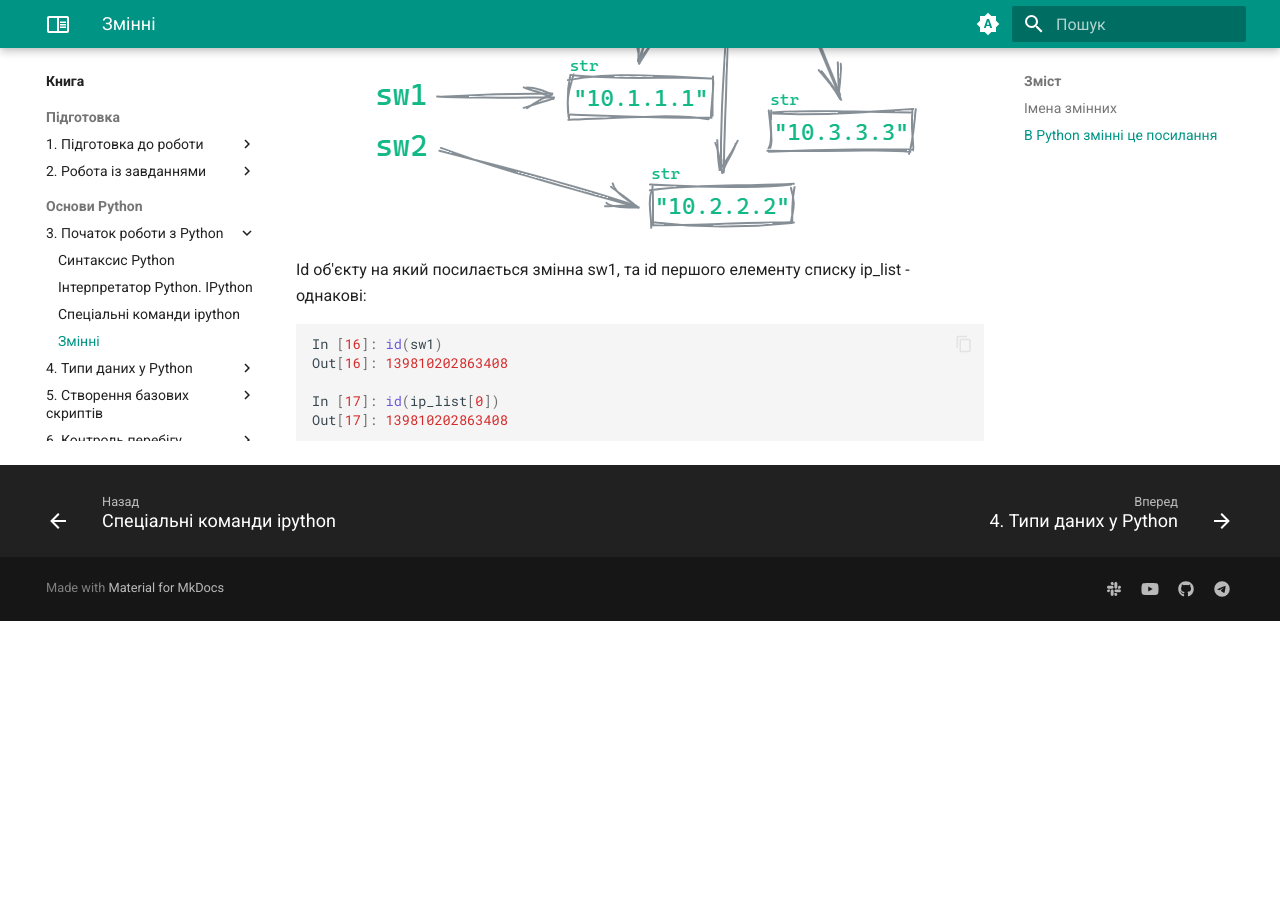
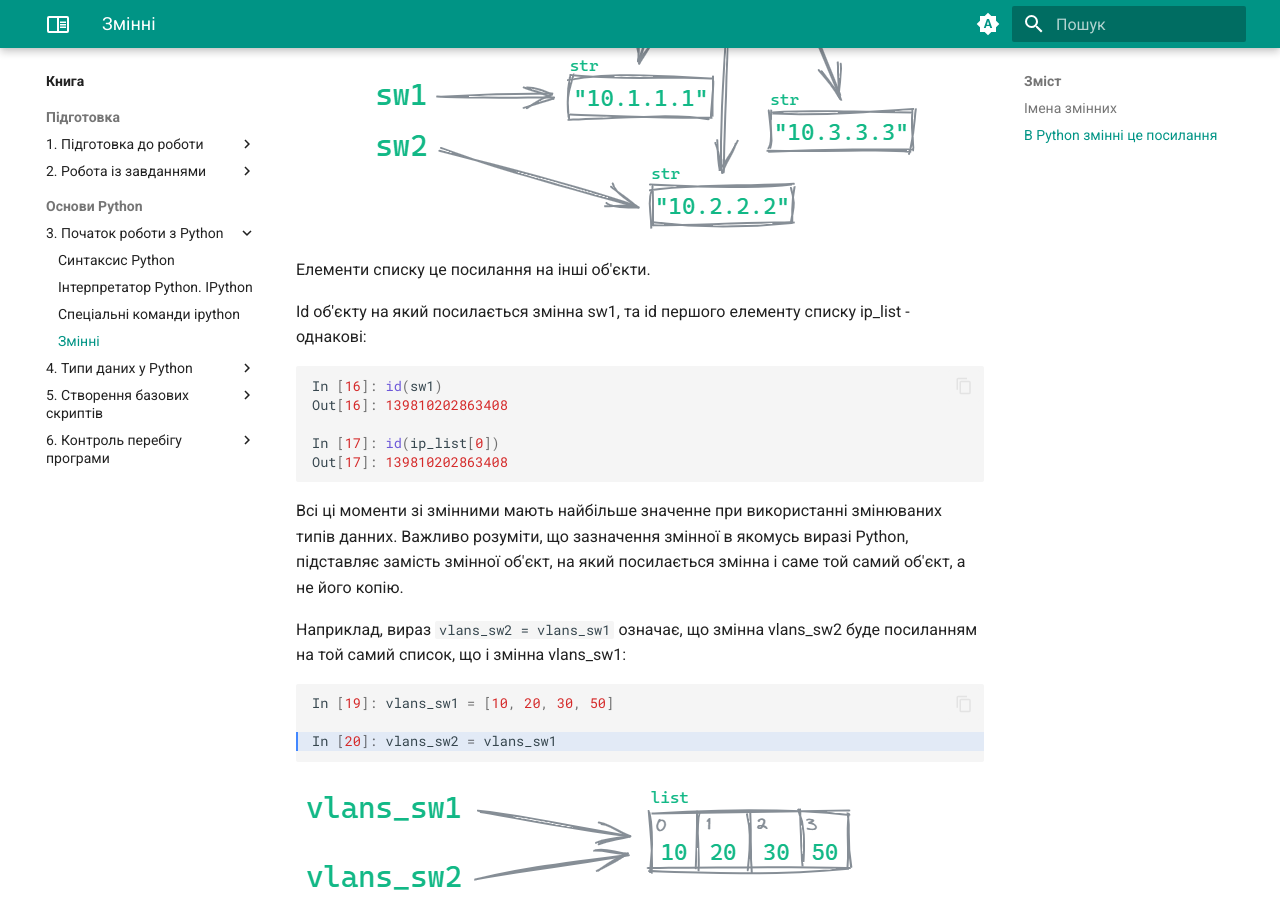
Before and after one commit to natenka/pyneng.io, an MkDocs documentation site: the page built from docs/book/03-start/variables.md, in a window 1280 px wide and 900 px high, scrolled down 3455 px. Built offline with MkDocs 1.6.1 and Material for MkDocs 9.7.7, drawn with Linux system fonts in a browser that asks for light colours; before the commit the page ends 4076 px from its top, so only the background shows below that.

Commit message:
UPD book 03: variables

````diff
--- a/docs/book/03-start/variables.md
+++ b/docs/book/03-start/variables.md
@@ -143,6 +143,8 @@ Out[15]: ['10.1.1.1', '10.2.2.2', '10.3.3.3']
 ![vars3](https://pyneng.io/assets/images/variables_3.png)
 
 
+Елементи списку це посилання на інші об'єкти.
+
 Id об'єкту на який посилається змінна sw1, та id першого елементу списку
 ip_list - однакові:
 
@@ -153,3 +155,19 @@ Out[16]: 139810202863408
 In [17]: id(ip_list[0])
 Out[17]: 139810202863408
 ```
+
+Всі ці моменти зі змінними мають найбільше значенне при використанні змінюваних
+типів данних. Важливо розуміти, що зазначення змінної в якомусь виразі Python,
+підставляє замість змінної об'єкт, на який посилається змінна і саме той самий
+об'єкт, а не його копію.
+
+Наприклад, вираз `vlans_sw2 = vlans_sw1` означає, що змінна vlans_sw2 буде
+посиланням на той самий список, що і змінна vlans_sw1:
+
+``` py hl_lines="3"
+In [19]: vlans_sw1 = [10, 20, 30, 50]
+
+In [20]: vlans_sw2 = vlans_sw1
+```
+
+![vars2](https://pyneng.io/assets/images/variables_2.png)
````
